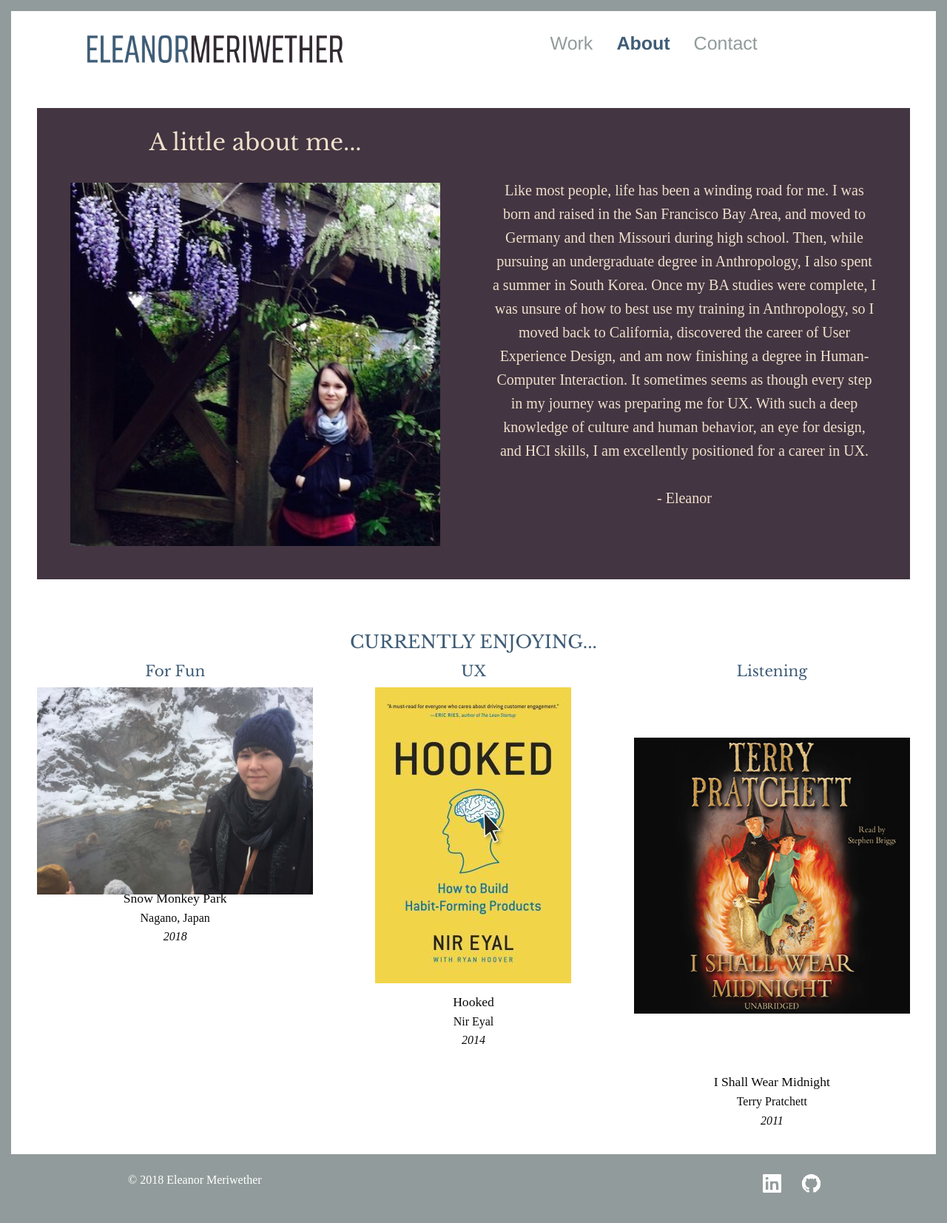
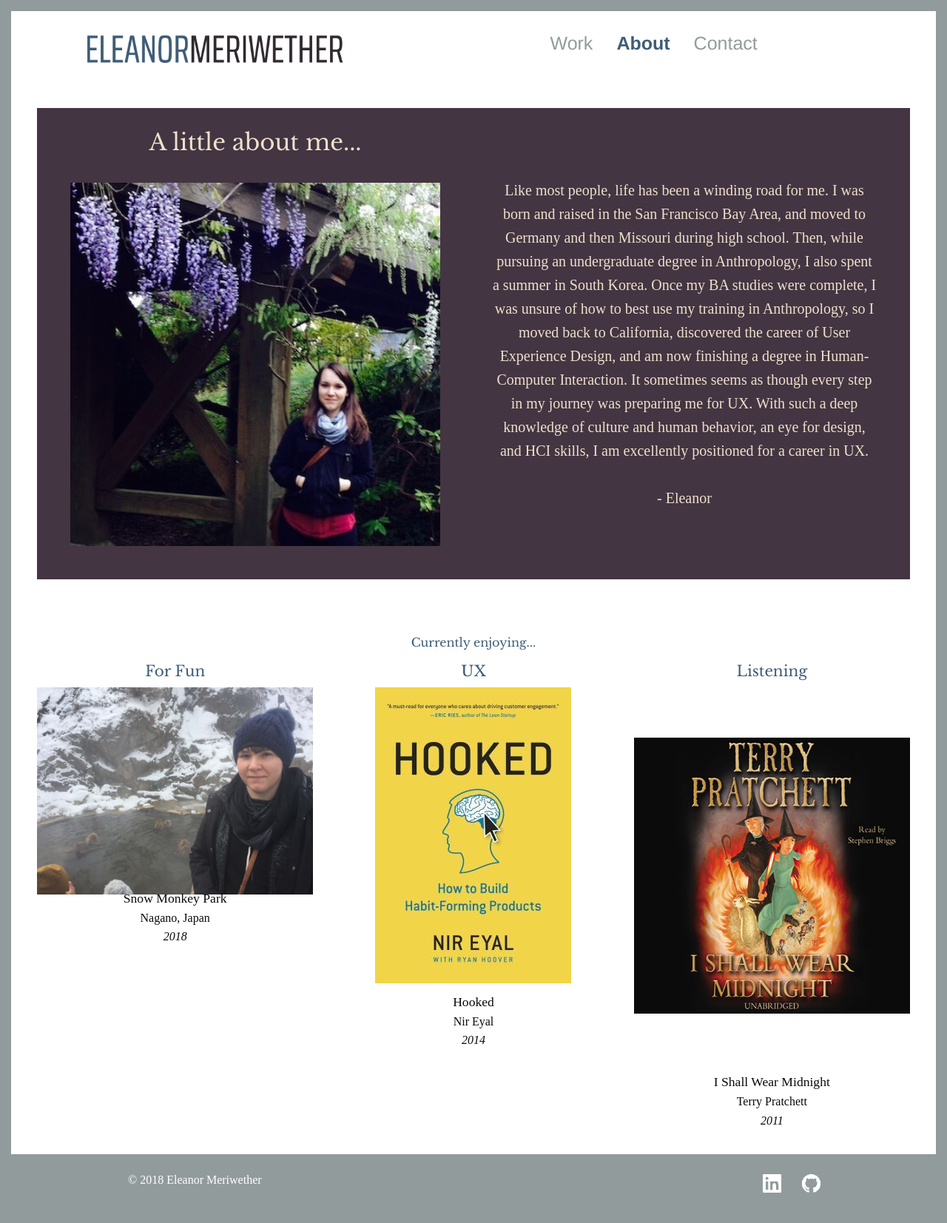
Before and after one commit to emeriwether/emeriwether.github.io, a Jekyll site: the page built from j_about.html, in a window 1280 px wide. Shown: the whole page at 74% size. Built offline with Jekyll 4.4.1, drawn with Linux system fonts in a browser that asks for light colours; some web fonts are replaced.

```diff
--- a/css/home.css
+++ b/css/home.css
@@ -120,5 +120,4 @@
 #currentlyEnjoying {
     font-family: "Libre Baskerville";
     color: #3e5c76;
-    font-size: 1.5em;
 }
--- a/j_about.html
+++ b/j_about.html
@@ -18,7 +18,7 @@
                     <aside class="cell">
                         <div class="grid-container" id="aboutMeLikes">
                             <div class="grid-x grid-margin-x">
-                                <div class="cell" id="currentlyEnjoying">CURRENTLY ENJOYING...</div>
+                                <div class="cell" id="currentlyEnjoying">Currently enjoying...</div>
                                 <div class="medium-4 cell">
                                     <div class="grid-x" id="forFun">
                                         <div class="cell"><h5 class="title">For Fun</h5></div>
```
Also changed, not shown: fonts/LibreBaskerville-Bold.ttf (added), fonts/LibreBaskerville-Regular.ttf (added), fonts/Pacifico-Regular.ttf (deleted), fonts/SairaSemiCondensed-Regular.ttf (added), fonts/SairaSemiCondensed-SemiBold.ttf (added).
